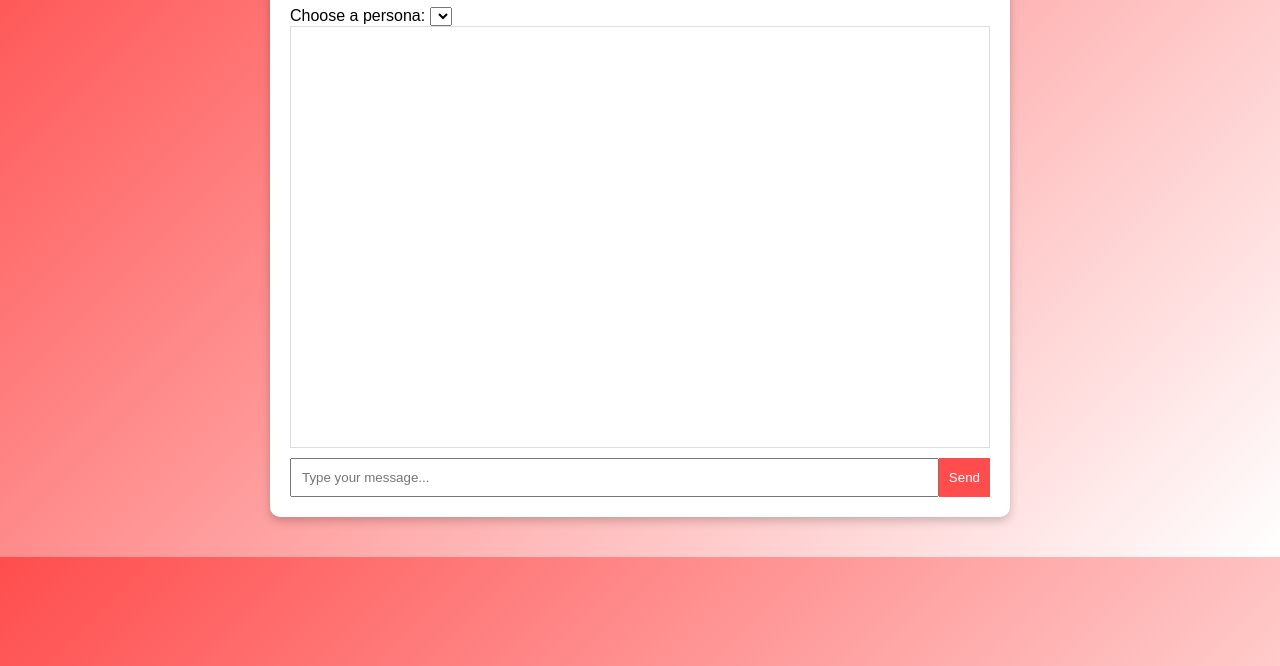
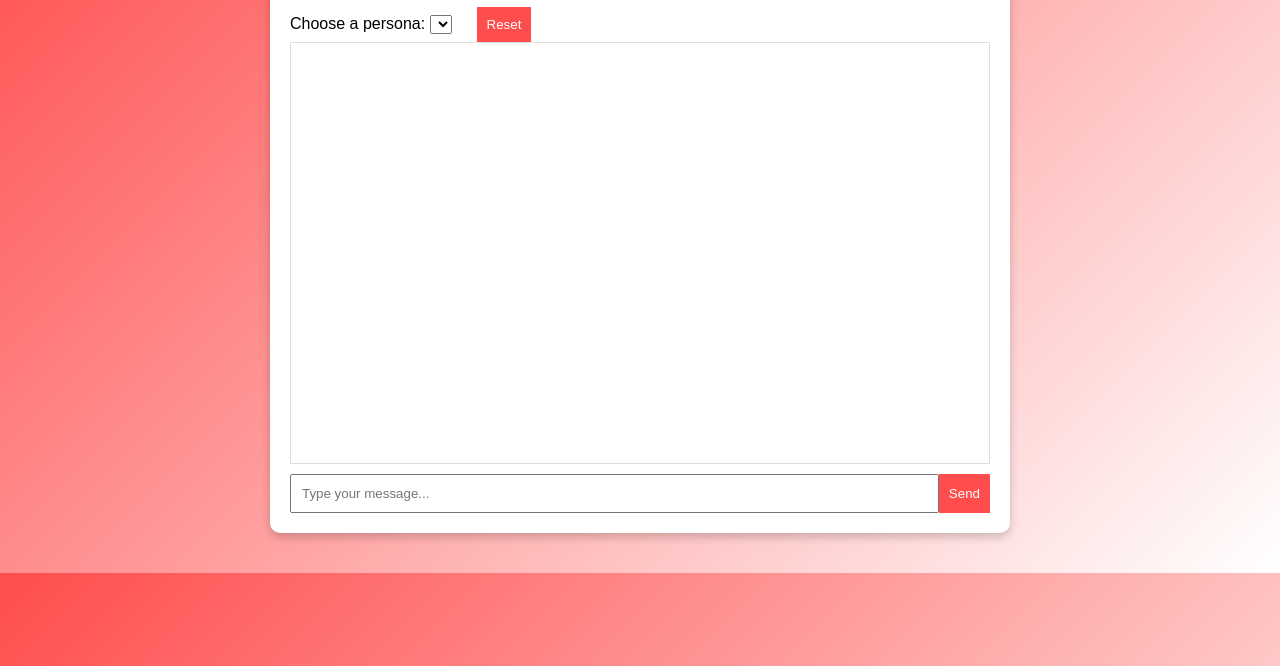
Before and after one commit to simonperrault/SG-Persona-AI, a website: page public/index.html in a window 1280 px wide. Shown: the part 134-800 px from the top of the page. Drawn offline with Linux system fonts and the light colour scheme; no server answers.

Commit message:
added reset button
reset button to reset personas

```diff
--- a/public/index.html
+++ b/public/index.html
@@ -16,6 +16,8 @@
   <div>
   <label for="personaSelect">Choose a persona:</label>
   <select id="personaSelect"></select>
+  &emsp;
+  <button onclick="resetChat()">Reset</button>
   </div>
 
      <!-- New chatbot -->
@@ -25,6 +27,7 @@
     <div class="input-area">
       <input id="input" placeholder="Type your message..." />
       <button onclick="sendMessage()">Send</button>
+
     </div>
   </div>
 
--- a/public/script.js
+++ b/public/script.js
@@ -83,3 +83,21 @@ input.addEventListener('keydown', function (e) {
     sendMessage();
   }
 });
+
+async function resetChat() {
+  try {
+    const res = await fetch('/reset', {
+      method: 'POST',
+      headers: { 'Content-Type': 'application/json' }
+    });
+
+    if (res.ok) {
+      // Clear the chat visually
+      document.getElementById('chat').innerHTML = '';
+      // Optionally reset input
+      input.value = '';
+    }
+  } catch (err) {
+    console.error('Error resetting chat:', err);
+  }
+}
```
